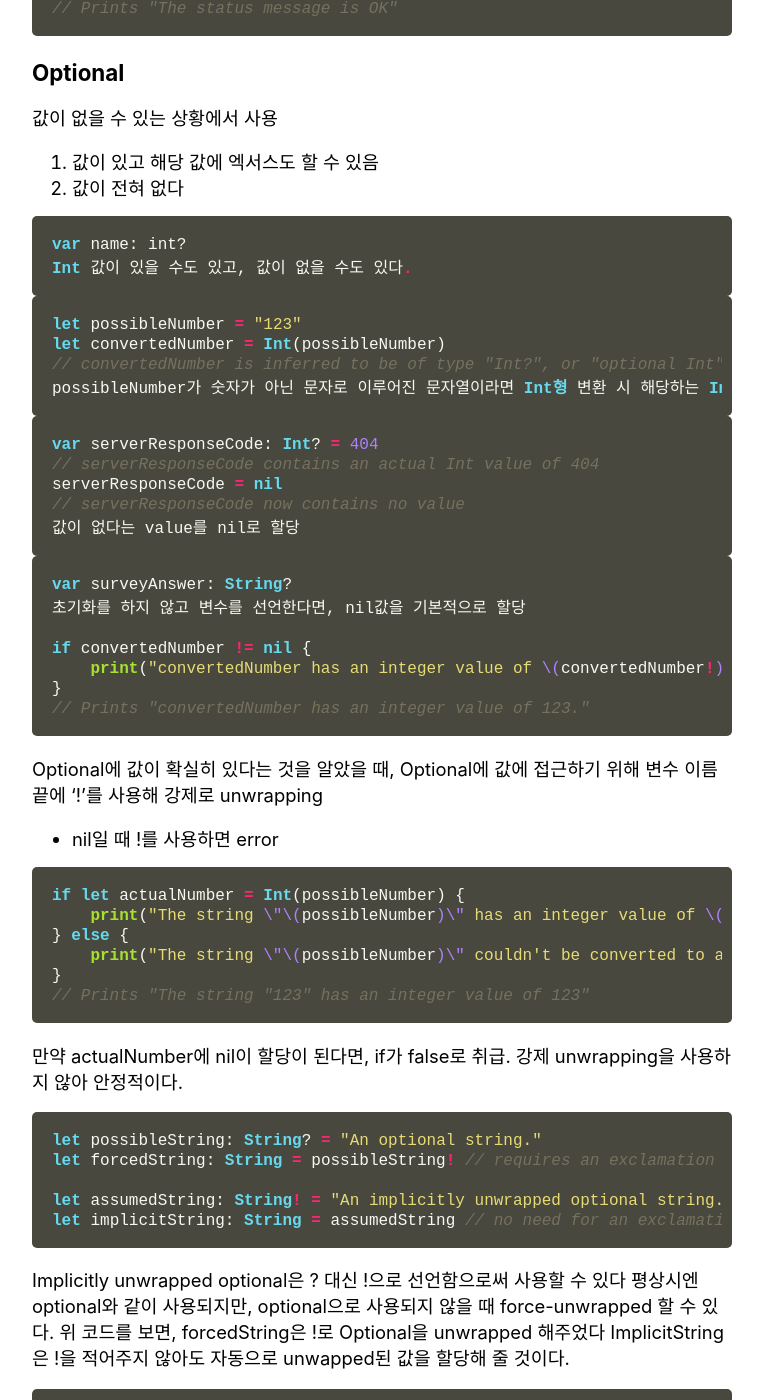
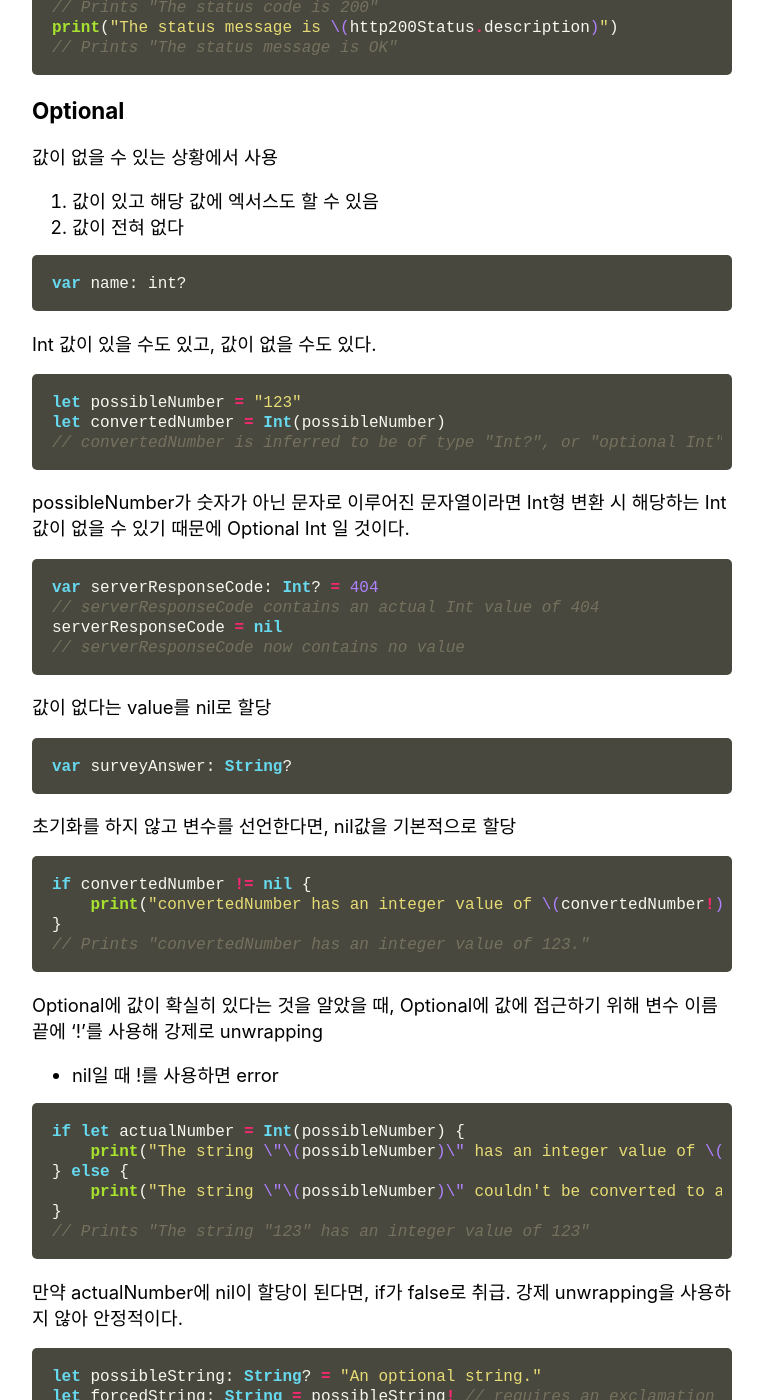
Before and after one commit to SEOKJUN-KO/SEOKJUN-KO.github.io, a Jekyll site: the page built from _posts/2021-05-08-2.md, in a window 1280 px wide and 1400 px high, scrolled down 959 px. Shown: the whole window, without its empty margins (258-1021 px from the left). Built offline with Jekyll 4.4.1, drawn with Linux system fonts in a browser that asks for light colours; nearby versions of some CDN libraries; comment, search, counter and statistics services are not loaded; some of the changed text lies outside the part shown.

Commit message:
Update 2021-05-08-2.md

````diff
--- a/_posts/2021-05-08-2.md
+++ b/_posts/2021-05-08-2.md
@@ -24,8 +24,9 @@ print("The status message is \(statusMessage)")
 let (justTheStatusCode, _) = http404Error
 print("The status code is \(justTheStatusCode)")
 // Prints "The status code is 404"
-필요하지 않은 값은 ‘_ ‘ 처리해주면 편하다
 ```
+필요하지 않은 값은 '_' 처리해주면 편하다
+
 
 ``` swift
 print("The status code is \(http404Error.0)")
@@ -53,27 +54,31 @@ print("The status message is \(http200Status.description)")
 
 ``` swift
 var name: int?
+```
 Int 값이 있을 수도 있고, 값이 없을 수도 있다.
-```
+
 ``` swift
 let possibleNumber = "123"
 let convertedNumber = Int(possibleNumber)
 // convertedNumber is inferred to be of type "Int?", or "optional Int"
+```
 possibleNumber가 숫자가 아닌 문자로 이루어진 문자열이라면 Int형 변환 시 해당하는 Int 값이 없을 수 있기 때문에 Optional Int 일 것이다.
-```
+
 
 ``` swift
 var serverResponseCode: Int? = 404
 // serverResponseCode contains an actual Int value of 404
 serverResponseCode = nil
 // serverResponseCode now contains no value
+```
 값이 없다는 value를 nil로 할당
-```
 
 ``` swift
 var surveyAnswer: String?
+```
 초기화를 하지 않고 변수를 선언한다면, nil값을 기본적으로 할당
 
+``` swift
 if convertedNumber != nil {
     print("convertedNumber has an integer value of \(convertedNumber!).")
 }
@@ -108,8 +113,10 @@ ImplicitString은 !을 적어주지 않아도 자동으로 unwapped된 값을
 ``` swift
 let optionalString = assumedString
 // The type of optionalString is "String?" and assumedString isn't force-unwrapped.
+```
 위 코드는, optionalString의 type이 지정되지 않았기 때문에 optional type으로 할당될 것이다.
 
+``` swift
 if assumedString != nil {
     print(assumedString!)
 }
````
